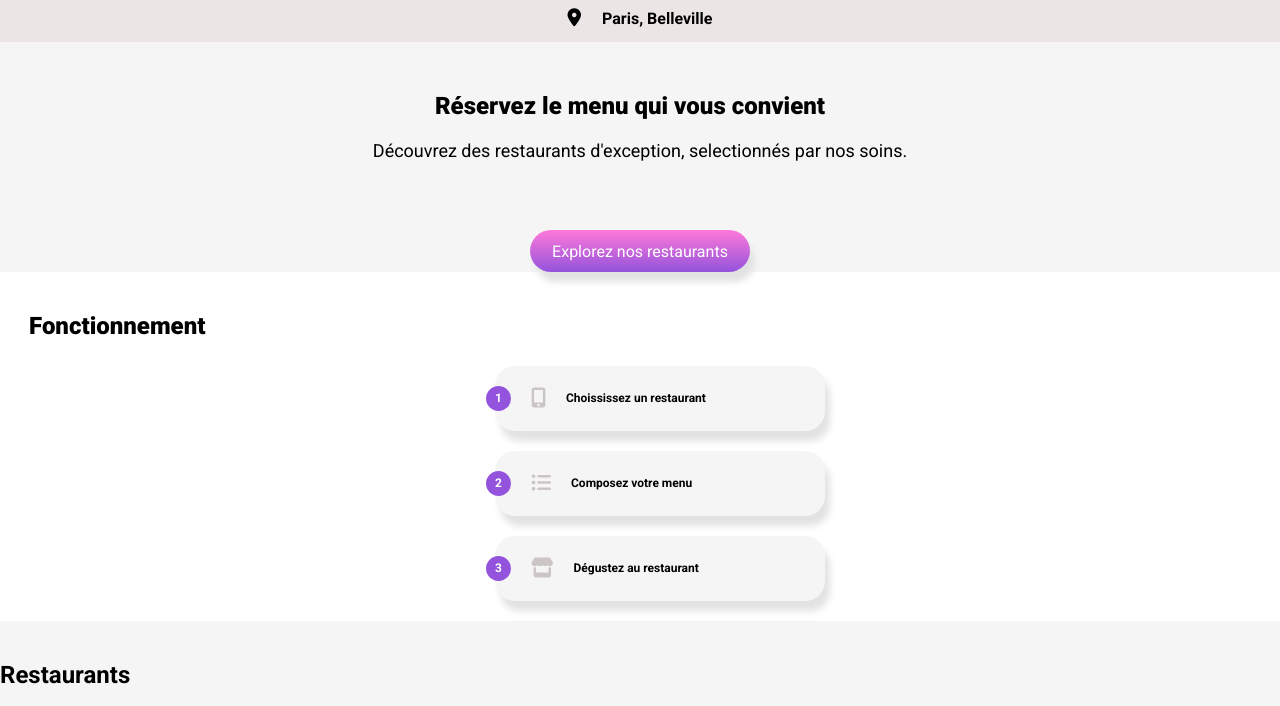
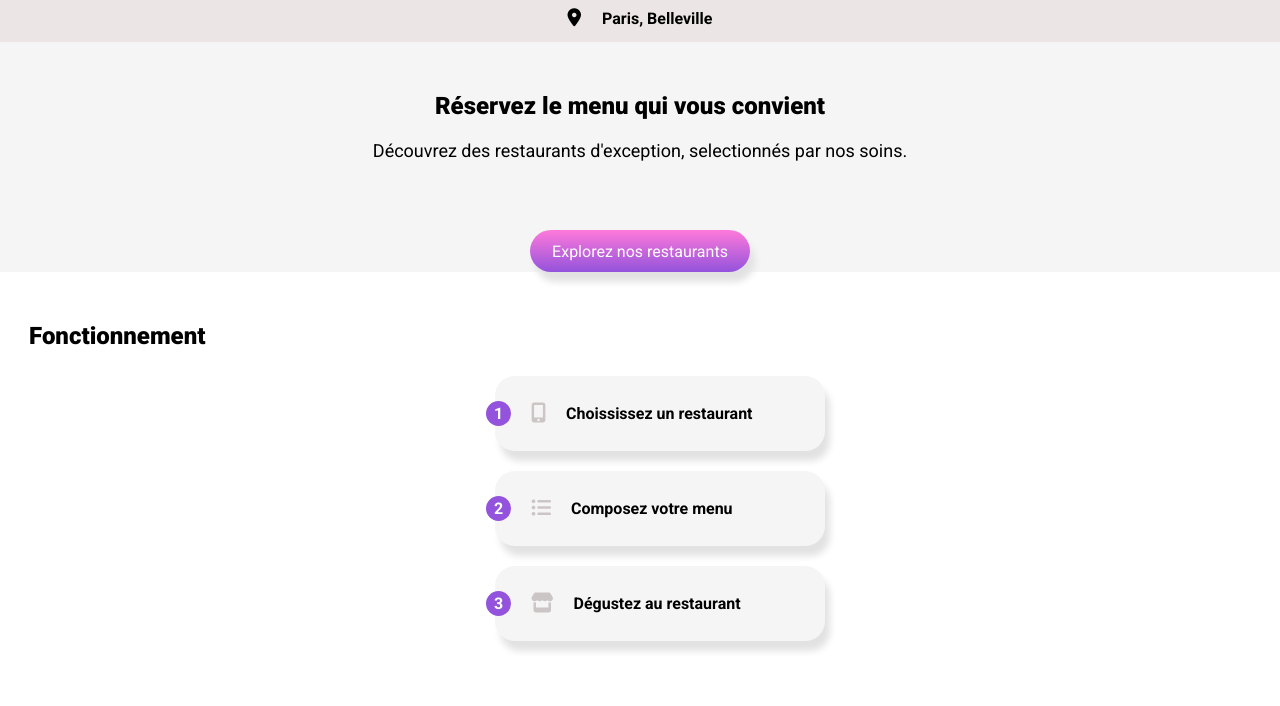
Before and after one commit to melaniemdm/Projet_3_ohmyfood, a plain HTML site: page index.html in a window 1280 px wide. Shown: the part 72-778 px from the top of the page. Drawn offline with Linux system fonts and the light colour scheme; grey boxes are pictures that could not be loaded; a web font is replaced by a local one.

Commit message:
Fix(section): size fonctionnement

```diff
--- a/style_omf_accueil.scss
+++ b/style_omf_accueil.scss
@@ -133,8 +133,11 @@ align-items: center;
 /*---------------------------------------------------------------------------------------------------------*/
 
 /* fonctionnement*/
+.fonctionnement{
+  margin-bottom: 70px;
+}
 .fonctionnement h1{
-  padding-top: 20px;
+  padding-top: 30px;
   margin-left: 29px;
   padding-bottom: 6px;
   font-family: $omf_text_font;
@@ -147,7 +150,7 @@ align-items: center;
  .card_fonctionnement{
    margin-bottom: 20px;
    border-radius: 20px;
-   padding: 20px 70px 20px 70px;
+   padding: 25px 70px 25px 70px;
    background-color: $background-color-grey;
    box-shadow: 5px 10px 7px #e2e2e2;
    font-weight: bold;
@@ -179,7 +182,7 @@ line-height: 25px;
   margin-left: 1px;
     }
   .card_fonctionnement{
-        font-size: $omf_font_size_text;
+        font-size: 16px;
     }
 
 /* vue divers ecran*/
```
Also changed, not shown: style_omf_accueil.css, 1 other file.
